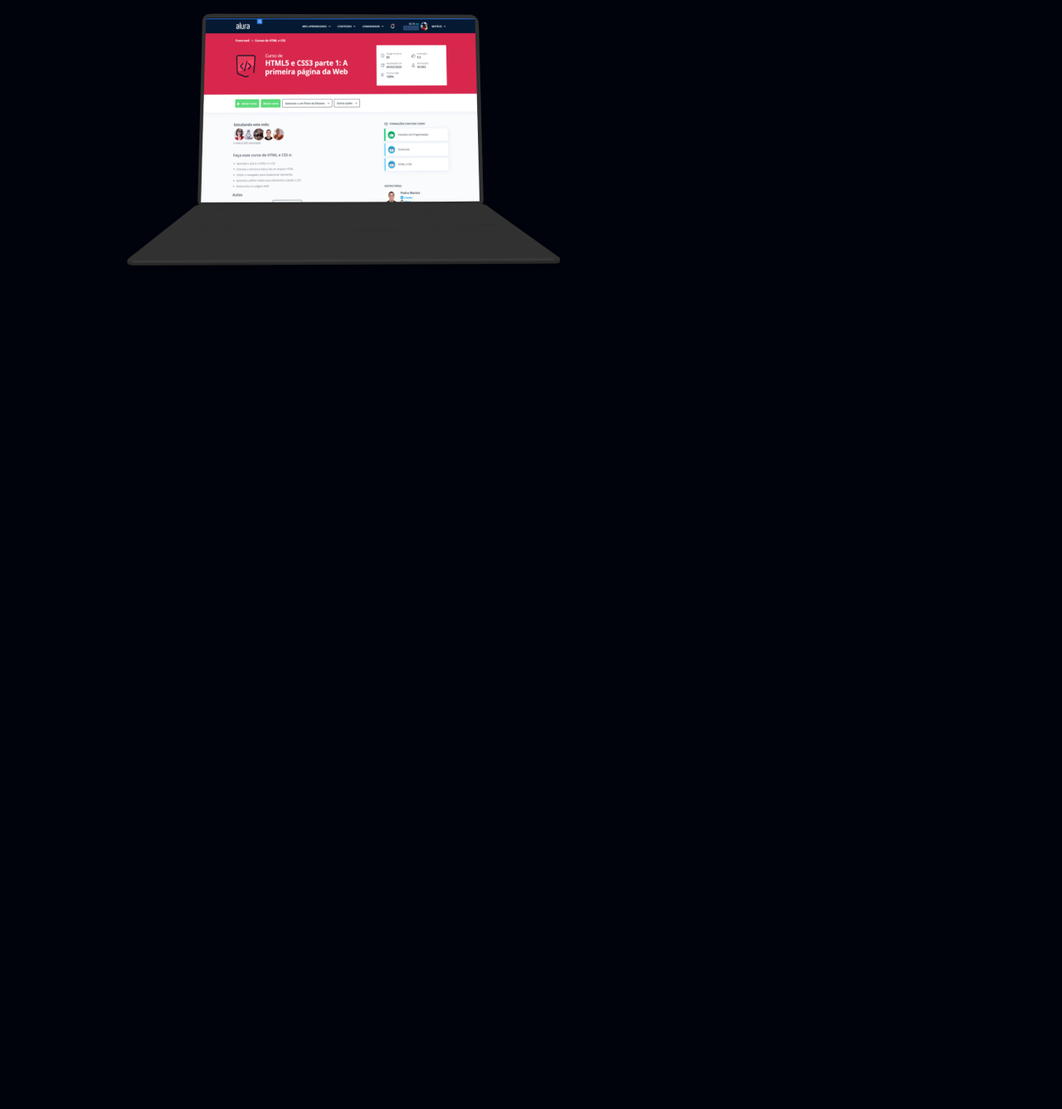
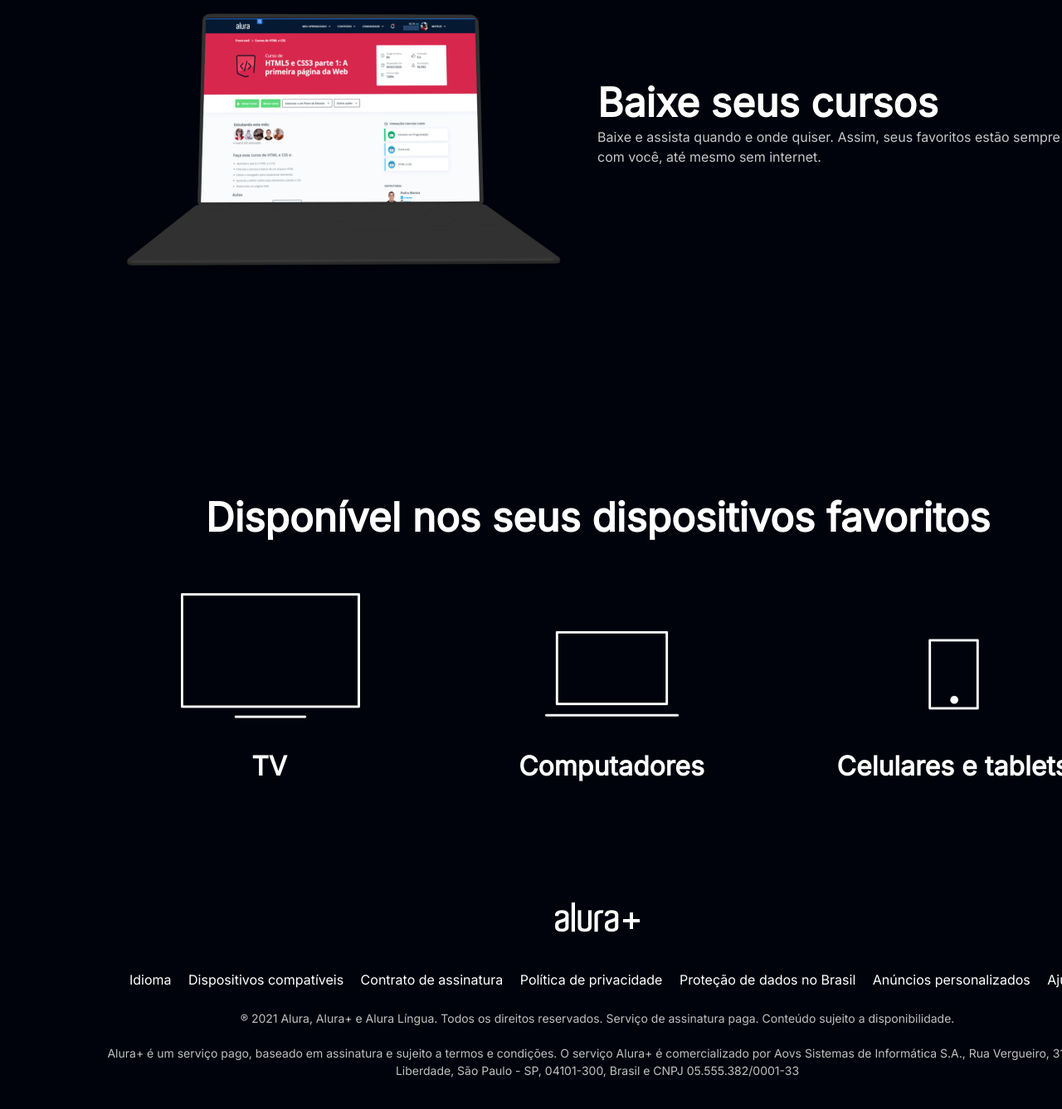
Before and after one commit to flawiin/alura-plus, a plain HTML site: page index.html in a window 1280 px wide. Shown: the part 2056-3393 px from the top of the page at 83% size. Before the commit the page ends 2387 px from the top, so only its background shows below. Drawn offline with Linux system fonts and the light colour scheme.

Commit message:
Adicionado rodapé

```diff
--- a/assets/css/style.css
+++ b/assets/css/style.css
@@ -183,3 +183,129 @@ body {
     margin-left: 8.8125rem;
     margin-top: 14.15rem;
 }
+
+.paragrafo-container-tres {
+    color:  #F9F9F9;
+    font-family: 'Inter';
+    font-size: 1rem;
+    line-height: 1.5rem;
+    font-weight: 400;
+    font-style: normal;
+    opacity: 0.8;
+    width: 36.75rem;
+    height: 3rem;
+}
+
+/* Inicio da Seção Quatro */
+
+.titulo-container-quatro {
+    margin-top: 16.5rem;
+    margin-left: 14.25rem;
+    color: #ffffff;
+    width: 61.5625rem;
+    height: 3.625rem;
+    font-family: 'Inter';
+    font-size: 3rem;
+    font-weight: 700;
+    font-style: normal;
+    line-height: 3.625rem;
+    text-align: center;
+}
+
+.imagem-tv-box {
+    display: inline-block;
+    margin: 2.5rem 4.3125rem 0 9.6875rem;
+}
+
+.imagem-computador-box {
+    display: inline-block;
+}
+
+.imagem-tablet-box {
+    display: inline-block;
+    margin-left: 4.25rem;
+}
+
+.legenda-tv {
+    margin-top: 1rem;
+    color: #ffffff;
+    text-align: center;
+    font-size: 2rem;
+    font-family: 'Inter';
+    font-weight: 700;
+    font-style: normal;
+    line-height: 2.375rem;
+
+}
+
+.legenda-computador {
+    color: #ffffff;
+    text-align: center;
+    color: #ffffff;
+    text-align: center;
+    font-size: 2rem;
+    font-family: 'Inter';
+    font-weight: 700;
+    font-style: normal;
+    line-height: 2.375rem;
+
+}
+
+.legenda-tablet {
+    color: #ffffff;
+    text-align: center;
+    color: #ffffff;
+    text-align: center;
+    color: #ffffff;
+    text-align: center;
+    font-size: 2rem;
+    font-family: 'Inter';
+    font-weight: 700;
+    font-style: normal;
+    line-height: 2.375rem;
+}
+
+/* Inicio do Rodapé */
+
+.bloco-footer {
+    width: 90rem;
+    margin: 0 auto;
+}
+
+.logo-box {
+    text-align: center;
+    margin-top: 9.0625rem;
+    margin-bottom: 2.5444rem;
+}
+
+.footer-links a {
+    color: #ffffff;
+    margin-left: 1rem;
+    font-size: 1rem;
+    font-family: 'Inter';
+    font-weight: 400;
+    font-style: normal;
+    line-height: 1.5rem;
+    text-decoration: none;
+}
+
+
+.footer-links a:nth-child(1) {
+    margin-left: 9.75rem;
+}
+
+.paragrafo-footer-box {
+    margin-top: 1.5rem;
+    margin-bottom: 6.0006rem;
+}
+
+.paragrafo-footer {
+    color: #C0C0C0;
+    text-align: center;
+    font-size: .875rem;
+    font-family: 'Inter';
+    font-weight: 400;
+    font-style: normal;
+    line-height: 1.3125rem;
+
+}
--- a/index.html
+++ b/index.html
@@ -44,25 +44,56 @@
         </section>
 
         <section class="container-tres">
-
             <figure class="notebook">
                 <img src="assets/img/notebook.png" alt="">
             </figure>
 
             <div>
-                <h2>Baixe seus cursos</h2>
-                <p>Baixe e assista quando e onde quiser. Assim, seus favoritos estão sempre com você, até mesmo sem internet.</p>
+                <h2 class="titulo-sections" >Baixe seus cursos</h2>
+                <p class="paragrafo-container-tres">Baixe e assista quando e onde quiser. Assim, seus favoritos estão sempre com você, até mesmo sem internet.</p>
             </div>
-
         </section>
 
+        <section class="container-quatro">
+            <h2 class="titulo-container-quatro">Disponível nos seus dispositivos favoritos</h2>
 
+            <figure class="imagem-tv-box" >
+                <img class="imagem-tv" src="assets/img/tv.png" alt="">
+                <figcaption class="legenda-tv">TV</figcaption>
+            </figure>
 
+            <figure class="imagem-computador-box" >
+                <img class="imagem-computador" src="assets/img/computador.png" alt="">
+                <figcaption class="legenda-computador">Computadores</figcaption>
+            </figure>
 
+            <figure class="imagem-tablet-box" >
+                <img class="imagem-tablet" src="assets/img/celular.png" alt="">
+                <figcaption class="legenda-tablet">Celulares e tablets</figcaption>
+            </figure>
+        </section>
+    </main>
 
+    <footer class="bloco-footer" >
+        <figure class="logo-box" >
+            <img src="assets/img/logo.png" alt="">
+        </figure>
 
+        <div class="footer-links" >
+            <a href="idioma.html">Idioma</a>
+            <a href="dispositivos.html">Dispositivos compatíveis</a>
+            <a href="contrato.html">Contrato de assinatura</a>
+            <a href="privacidade.html">Política de privacidade</a>
+            <a href="protecao-dados.html">Proteção de dados no Brasil</a>
+            <a href="anuncios.html">Anúncios personalizados</a>
+            <a href="ajuda.html">Ajuda</a>
+        </div>
 
+        <div class="paragrafo-footer-box">
+            <p class="paragrafo-footer" >® 2021 Alura, Alura+ e Alura Língua. Todos os direitos reservados. Serviço de assinatura paga. Conteúdo sujeito a disponibilidade. <br> <br>
 
-    </main>
+            Alura+ é um serviço pago, baseado em assinatura e sujeito a termos e condições. O serviço Alura+ é comercializado por Aovs Sistemas de Informática S.A., Rua Vergueiro, 3185 - <br> Liberdade, São Paulo - SP, 04101-300, Brasil e CNPJ 05.555.382/0001-33</p>
+        </div>
+    </footer>
 </body>
 </html>
```
Also changed, not shown: assets/img/celular.png (added), assets/img/computador.png (added), assets/img/logo.png (added), assets/img/tv.png (added).
